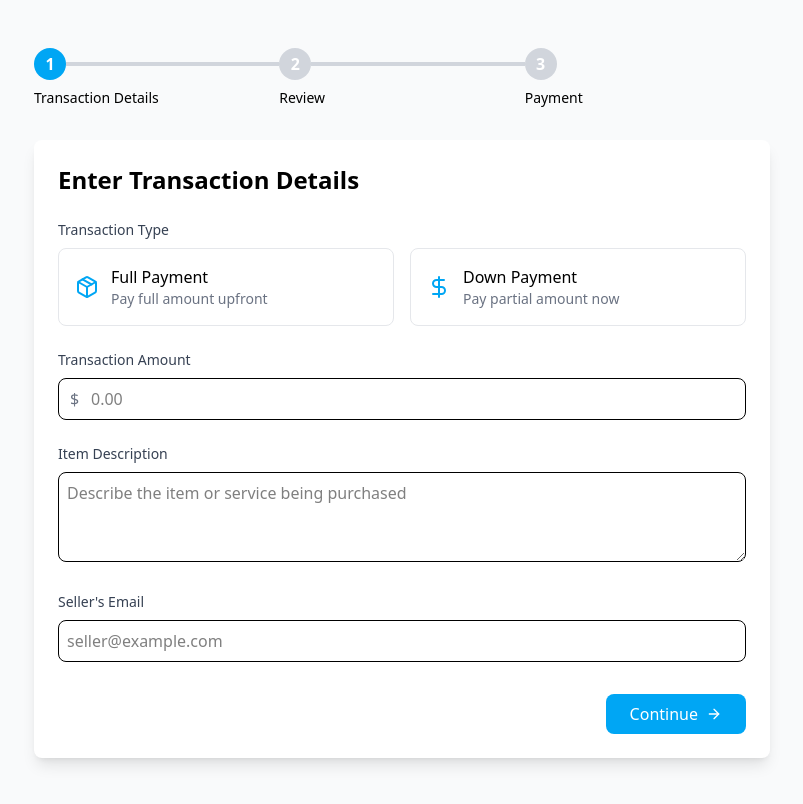
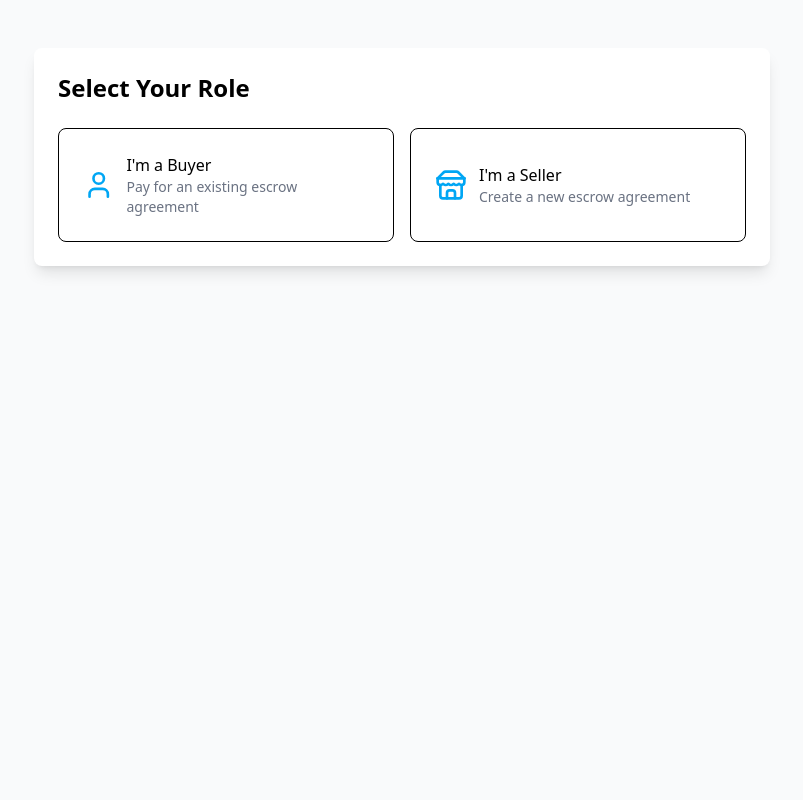
Before and after one commit to monyorojoseph/escrownest, a React (Vite) app in the folder web/: page /secure_payment in a window 1280 px wide. Shown: the whole page, without its empty margins (238-1041 px from the left). Built offline with nearby package versions, Linux system fonts and the light colour scheme.

Commit message:
cursor changes

```diff
--- a/web/src/secure_payment/index.tsx
+++ b/web/src/secure_payment/index.tsx
@@ -1,12 +1,31 @@
-import  { useState } from 'react';
-import { ArrowRight, DollarSign, Package, AlertCircle } from 'lucide-react';
+import { useState } from 'react';
+import { ArrowRight, User, Store } from 'lucide-react';
+
+type UserType = 'seller' | 'buyer' | '';
+type Agreement = {
+  id: string;
+  transactionType: string;
+  amount: string;
+  productName: string;
+  description: string;
+  costBreakdown?: string;
+  deliveryPeriod: string;
+  sellerEmail: string;
+};
 
 const SecurePayment = () => {
+  const [userType, setUserType] = useState<UserType>('');
   const [step, setStep] = useState(1);
+  const [agreementId, setAgreementId] = useState('');
+  const [agreement, setAgreement] = useState<Agreement | null>(null);
+
   const [formData, setFormData] = useState({
     transactionType: '',
     amount: '',
-    itemDescription: '',
+    productName: '',
+    description: '',
+    costBreakdown: '',
+    deliveryPeriod: '',
     sellerEmail: ''
   });
 
@@ -25,76 +44,138 @@ const SecurePayment = () => {
     setStep(step - 1);
   };
 
-  return (
-    <div className="min-h-screen bg-gray-50 py-12">
-      <div className="max-w-3xl mx-auto px-4">
-        {/* Progress Steps */}
-        <div className="mb-8">
-          <div className="flex justify-between items-center">
-            {['Transaction Details', 'Review', 'Payment'].map((label, index) => (
-              <div key={label} className="flex-1">
-                <div className="flex items-center">
-                  <div className={`w-8 h-8 rounded-full flex items-center justify-center ${
-                    step > index + 1 ? 'bg-green-500' :
-                    step === index + 1 ? 'bg-sky-500' : 'bg-gray-300'
-                  } text-white font-semibold`}>
-                    {index + 1}
+  const generateAgreementId = () => {
+    // In real implementation, this would come from the backend
+    return 'ESC-' + Math.random().toString(36).substr(2, 9).toUpperCase();
+  };
+
+  const fetchAgreement = (id: string) => {
+    // In real implementation, this would be an API call
+    // Mocked for demo
+    setAgreement({
+      id,
+      ...formData
+    });
+  };
+
+  const UserTypeSelection = () => (
+    <div className="bg-white rounded-lg shadow-lg p-6">
+      <h2 className="text-2xl font-semibold mb-6">Select Your Role</h2>
+
+      <div className="grid grid-cols-1 md:grid-cols-2 gap-4">
+        <button
+          onClick={() => {
+            setUserType('buyer');
+            setStep(2);
+          }}
+          className="p-6 border rounded-lg flex items-center gap-3 hover:border-sky-500 hover:bg-sky-50"
+        >
+          <User className="w-8 h-8 text-sky-500" />
+          <div className="text-left">
+            <div className="font-medium">I'm a Buyer</div>
+            <div className="text-sm text-gray-500">Pay for an existing escrow agreement</div>
           </div>
-                  <div className={`flex-1 h-1 ${
-                    index < 2 ? (step > index + 1 ? 'bg-green-500' : 'bg-gray-300') : 'hidden'
-                  }`} />
+        </button>
+
+        <button
+          onClick={() => {
+            setUserType('seller');
+            setStep(2);
+          }}
+          className="p-6 border rounded-lg flex items-center gap-3 hover:border-sky-500 hover:bg-sky-50"
+        >
+          <Store className="w-8 h-8 text-sky-500" />
+          <div className="text-left">
+            <div className="font-medium">I'm a Seller</div>
+            <div className="text-sm text-gray-500">Create a new escrow agreement</div>
           </div>
-                <div className="text-sm mt-2">{label}</div>
-              </div>
-            ))}
+        </button>
       </div>
     </div>
+  );
 
-        {/* Step 1: Transaction Details */}
-        {step === 1 && (
+  const BuyerAgreementInput = () => (
     <div className="bg-white rounded-lg shadow-lg p-6">
-            <h2 className="text-2xl font-semibold mb-6">Enter Transaction Details</h2>
+      <h2 className="text-2xl font-semibold mb-6">Enter Agreement Details</h2>
 
       <div className="space-y-6">
         <div>
           <label className="block text-sm font-medium text-gray-700 mb-2">
-                  Transaction Type
+            Escrow Agreement ID
           </label>
-                <div className="grid grid-cols-1 md:grid-cols-2 gap-4">
+          <input
+            type="text"
+            value={agreementId}
+            onChange={(e) => setAgreementId(e.target.value)}
+            className="w-full p-2 border rounded-lg focus:ring-2 focus:ring-sky-500 focus:border-sky-500"
+            placeholder="ESC-XXXXXX"
+          />
+        </div>
+
         <button
-                    onClick={() => setFormData({...formData, transactionType: 'full'})}
-                    className={`p-4 border rounded-lg flex items-center gap-3 ${
-                      formData.transactionType === 'full'
-                        ? 'border-sky-500 bg-sky-50'
-                        : 'border-gray-200 hover:border-gray-300'
-                    }`}
+          onClick={() => {
+            fetchAgreement(agreementId);
+            handleNext();
+          }}
+          className="w-full bg-sky-500 text-white px-6 py-2 rounded-lg hover:bg-sky-600"
         >
-                    <Package className="w-6 h-6 text-sky-500" />
-                    <div className="text-left">
-                      <div className="font-medium">Full Payment</div>
-                      <div className="text-sm text-gray-500">Pay full amount upfront</div>
-                    </div>
-                  </button>
-                  <button
-                    onClick={() => setFormData({...formData, transactionType: 'partial'})}
-                    className={`p-4 border rounded-lg flex items-center gap-3 ${
-                      formData.transactionType === 'partial'
-                        ? 'border-sky-500 bg-sky-50'
-                        : 'border-gray-200 hover:border-gray-300'
-                    }`}
-                  >
-                    <DollarSign className="w-6 h-6 text-sky-500" />
-                    <div className="text-left">
-                      <div className="font-medium">Down Payment</div>
-                      <div className="text-sm text-gray-500">Pay partial amount now</div>
-                    </div>
+          Look Up Agreement
         </button>
       </div>
+    </div>
+  );
+
+  const SellerForm = () => {
+    const [formStep, setFormStep] = useState(1);
+
+    const Step1_BasicDetails = () => (
+      <div className="space-y-6">
+        <h3 className="text-lg font-medium text-gray-900">Basic Details</h3>
+        <div>
+          <label className="block text-sm font-medium text-gray-700 mb-2">
+            Product Name
+          </label>
+          <input
+            type="text"
+            name="productName"
+            value={formData.productName}
+            onChange={handleInputChange}
+            className="w-full p-2 border rounded-lg focus:ring-2 focus:ring-sky-500"
+            placeholder="Enter product name"
+          />
         </div>
 
         <div>
           <label className="block text-sm font-medium text-gray-700 mb-2">
-                  Transaction Amount
+            Description
+          </label>
+          <textarea
+            name="description"
+            value={formData.description}
+            onChange={handleInputChange}
+            className="w-full p-2 border rounded-lg focus:ring-2 focus:ring-sky-500"
+            rows={3}
+            placeholder="Describe the product or service"
+          />
+        </div>
+
+        <div className="pt-4 flex justify-end">
+          <button
+            onClick={() => setFormStep(2)}
+            className="bg-sky-500 text-white px-6 py-2 rounded-lg hover:bg-sky-600 flex items-center gap-2"
+          >
+            Next <ArrowRight className="w-4 h-4" />
+          </button>
+        </div>
+      </div>
+    );
+
+    const Step2_PaymentDetails = () => (
+      <div className="space-y-6">
+        <h3 className="text-lg font-medium text-gray-900">Payment Details</h3>
+        <div>
+          <label className="block text-sm font-medium text-gray-700 mb-2">
+            Amount
           </label>
           <div className="relative">
             <div className="absolute inset-y-0 left-0 flex items-center pl-3">
@@ -105,7 +186,7 @@ const SecurePayment = () => {
               name="amount"
               value={formData.amount}
               onChange={handleInputChange}
-                    className="pl-8 w-full p-2 border rounded-lg focus:ring-2 focus:ring-sky-500 focus:border-sky-500"
+              className="pl-8 w-full p-2 border rounded-lg focus:ring-2 focus:ring-sky-500"
               placeholder="0.00"
             />
           </div>
@@ -113,82 +194,171 @@ const SecurePayment = () => {
 
         <div>
           <label className="block text-sm font-medium text-gray-700 mb-2">
-                  Item Description
+            Cost Breakdown (Optional)
           </label>
           <textarea
-                  name="itemDescription"
-                  value={formData.itemDescription}
+            name="costBreakdown"
+            value={formData.costBreakdown}
             onChange={handleInputChange}
-                  className="w-full p-2 border rounded-lg focus:ring-2 focus:ring-sky-500 focus:border-sky-500"
-                  rows={3}
-                  placeholder="Describe the item or service being purchased"
+            className="w-full p-2 border rounded-lg focus:ring-2 focus:ring-sky-500"
+            rows={2}
+            placeholder="Break down the costs (optional)"
           />
+        </div>
+
+        <div className="pt-4 flex justify-between">
+          <button
+            onClick={() => setFormStep(1)}
+            className="text-gray-600 px-6 py-2 rounded-lg hover:bg-gray-100"
+          >
+            Back
+          </button>
+          <button
+            onClick={() => setFormStep(3)}
+            className="bg-sky-500 text-white px-6 py-2 rounded-lg hover:bg-sky-600 flex items-center gap-2"
+          >
+            Next <ArrowRight className="w-4 h-4" />
+          </button>
+        </div>
+      </div>
+    );
+
+    const Step3_DeliveryDetails = () => (
+      <div className="space-y-6">
+        <h3 className="text-lg font-medium text-gray-900">Delivery Details</h3>
+        <div>
+          <label className="block text-sm font-medium text-gray-700 mb-2">
+            Delivery Period
+          </label>
+          <input
+            type="text"
+            name="deliveryPeriod"
+            value={formData.deliveryPeriod}
+            onChange={handleInputChange}
+            className="w-full p-2 border rounded-lg focus:ring-2 focus:ring-sky-500"
+            placeholder="e.g., 14 days"
+          />
+          <p className="mt-1 text-sm text-gray-500">
+            This is the period within which you must deliver the product/service
+          </p>
         </div>
 
         <div>
           <label className="block text-sm font-medium text-gray-700 mb-2">
-                  Seller's Email
+            Your Email
           </label>
           <input
             type="email"
             name="sellerEmail"
             value={formData.sellerEmail}
             onChange={handleInputChange}
-                  className="w-full p-2 border rounded-lg focus:ring-2 focus:ring-sky-500 focus:border-sky-500"
-                  placeholder="seller@example.com"
+            className="w-full p-2 border rounded-lg focus:ring-2 focus:ring-sky-500"
+            placeholder="your@email.com"
           />
+        </div>
+
+        <div className="pt-4 flex justify-between">
+          <button
+            onClick={() => setFormStep(2)}
+            className="text-gray-600 px-6 py-2 rounded-lg hover:bg-gray-100"
+          >
+            Back
+          </button>
+          <button
+            onClick={() => {
+              const id = generateAgreementId();
+              setAgreement({ id, ...formData });
+              handleNext();
+            }}
+            className="bg-sky-500 text-white px-6 py-2 rounded-lg hover:bg-sky-600 flex items-center gap-2"
+          >
+            Create Agreement <ArrowRight className="w-4 h-4" />
+          </button>
+        </div>
+      </div>
+    );
+
+    return (
+      <div className="bg-white rounded-lg shadow-lg p-6">
+        <h2 className="text-2xl font-semibold mb-6">Create Escrow Agreement</h2>
+
+        {/* Progress Steps */}
+        <div className="mb-8">
+          <div className="flex justify-between items-center">
+            {['Basic Details', 'Payment', 'Delivery'].map((label, index) => (
+              <div key={label} className="flex-1">
+                <div className="flex items-center">
+                  <div className={`w-8 h-8 rounded-full flex items-center justify-center ${
+                    formStep > index + 1 ? 'bg-green-500' :
+                    formStep === index + 1 ? 'bg-sky-500' : 'bg-gray-300'
+                  } text-white font-semibold`}>
+                    {index + 1}
+                  </div>
+                  <div className={`flex-1 h-1 ${
+                    index < 2 ? (formStep > index + 1 ? 'bg-green-500' : 'bg-gray-300') : 'hidden'
+                  }`} />
+                </div>
+                <div className="text-sm mt-2">{label}</div>
+              </div>
+            ))}
           </div>
         </div>
 
-            <div className="mt-8 flex justify-end">
-              <button
-                onClick={handleNext}
-                className="bg-sky-500 text-white px-6 py-2 rounded-lg hover:bg-sky-600 flex items-center gap-2"
-              >
-                Continue <ArrowRight className="w-4 h-4" />
-              </button>
+        {formStep === 1 && <Step1_BasicDetails />}
+        {formStep === 2 && <Step2_PaymentDetails />}
+        {formStep === 3 && <Step3_DeliveryDetails />}
+      </div>
+    );
+  };
+
+  const AgreementReview = () => (
+    <div className="bg-white rounded-lg shadow-lg p-6">
+      <h2 className="text-2xl font-semibold mb-6">
+        {userType === 'seller' ? 'Agreement Created!' : 'Review Agreement'}
+      </h2>
+
+      {userType === 'seller' && (
+        <div className="mb-6 p-4 bg-green-50 border border-green-200 rounded-lg">
+          <div className="text-center">
+            <div className="text-sm text-gray-600 mb-2">Share this Agreement ID with the buyer:</div>
+            <div className="text-2xl font-mono font-bold text-green-600">{agreement?.id}</div>
           </div>
         </div>
       )}
 
-        {/* Step 2: Review */}
-        {step === 2 && (
-          <div className="bg-white rounded-lg shadow-lg p-6">
-            <h2 className="text-2xl font-semibold mb-6">Review Details</h2>
-
       <div className="space-y-6">
         <div className="bg-gray-50 p-4 rounded-lg">
-                <div className="grid grid-cols-2 gap-4">
+          <div className="grid gap-4">
             <div>
-                    <div className="text-sm text-gray-500">Transaction Type</div>
-                    <div className="font-medium">
-                      {formData.transactionType === 'full' ? 'Full Payment' : 'Down Payment'}
-                    </div>
+              <div className="text-sm text-gray-500">Product Name</div>
+              <div className="font-medium">{agreement?.productName}</div>
             </div>
             <div>
               <div className="text-sm text-gray-500">Amount</div>
-                    <div className="font-medium">${formData.amount}</div>
+              <div className="font-medium">${agreement?.amount}</div>
             </div>
-                  <div className="col-span-2">
-                    <div className="text-sm text-gray-500">Item Description</div>
-                    <div className="font-medium">{formData.itemDescription}</div>
+            <div>
+              <div className="text-sm text-gray-500">Description</div>
+              <div className="font-medium">{agreement?.description}</div>
             </div>
-                  <div className="col-span-2">
-                    <div className="text-sm text-gray-500">Seller's Email</div>
-                    <div className="font-medium">{formData.sellerEmail}</div>
+            {agreement?.costBreakdown && (
+              <div>
+                <div className="text-sm text-gray-500">Cost Breakdown</div>
+                <div className="font-medium">{agreement.costBreakdown}</div>
+              </div>
+            )}
+            <div>
+              <div className="text-sm text-gray-500">Delivery Period</div>
+              <div className="font-medium">{agreement?.deliveryPeriod}</div>
+            </div>
+            <div>
+              <div className="text-sm text-gray-500">Seller Email</div>
+              <div className="font-medium">{agreement?.sellerEmail}</div>
             </div>
           </div>
         </div>
 
-              <div className="bg-sky-50 border border-sky-200 p-4 rounded-lg flex gap-3">
-                <AlertCircle className="w-6 h-6 text-sky-500 flex-shrink-0" />
-                <div className="text-sm">
-                  By proceeding, you agree to our terms of service and escrow agreement.
-                  The seller will be notified and must accept the transaction before any payment is processed.
-                </div>
-              </div>
-            </div>
-
+        {userType === 'buyer' && (
           <div className="mt-8 flex justify-between">
             <button
               onClick={handleBack}
@@ -200,14 +370,22 @@ const SecurePayment = () => {
               onClick={handleNext}
               className="bg-sky-500 text-white px-6 py-2 rounded-lg hover:bg-sky-600 flex items-center gap-2"
             >
-                Continue to Payment <ArrowRight className="w-4 h-4" />
+              Proceed to Payment <ArrowRight className="w-4 h-4" />
             </button>
           </div>
+        )}
       </div>
-        )}
+    </div>
+  );
 
-        {/* Step 3: Payment */}
-        {step === 3 && (
+  return (
+    <div className="min-h-screen bg-gray-50 py-12">
+      <div className="max-w-3xl mx-auto px-4">
+        {step === 1 && <UserTypeSelection />}
+        {step === 2 && userType === 'buyer' && <BuyerAgreementInput />}
+        {step === 2 && userType === 'seller' && <SellerForm />}
+        {step === 3 && <AgreementReview />}
+        {step === 4 && userType === 'buyer' && (
           <div className="bg-white rounded-lg shadow-lg p-6">
             <h2 className="text-2xl font-semibold mb-6">Complete Payment</h2>
 
```
Lines whose indentation alone changed are shown as unchanged.
